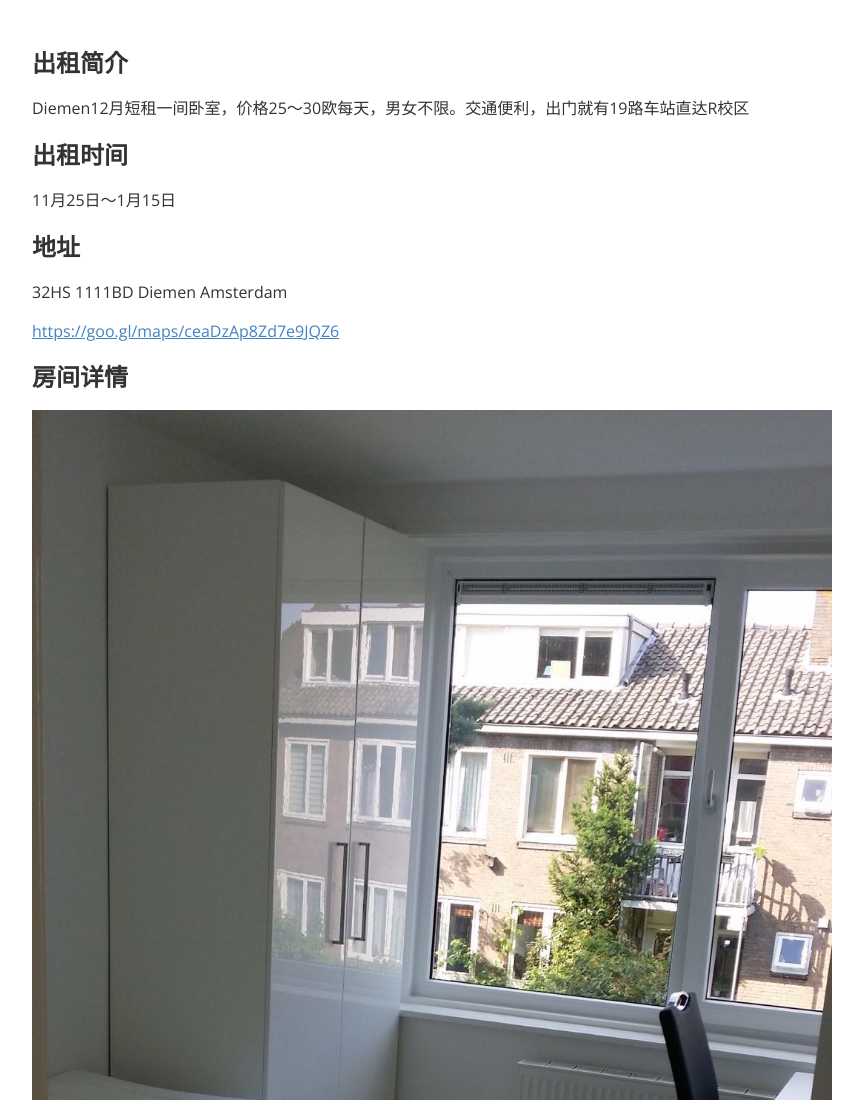
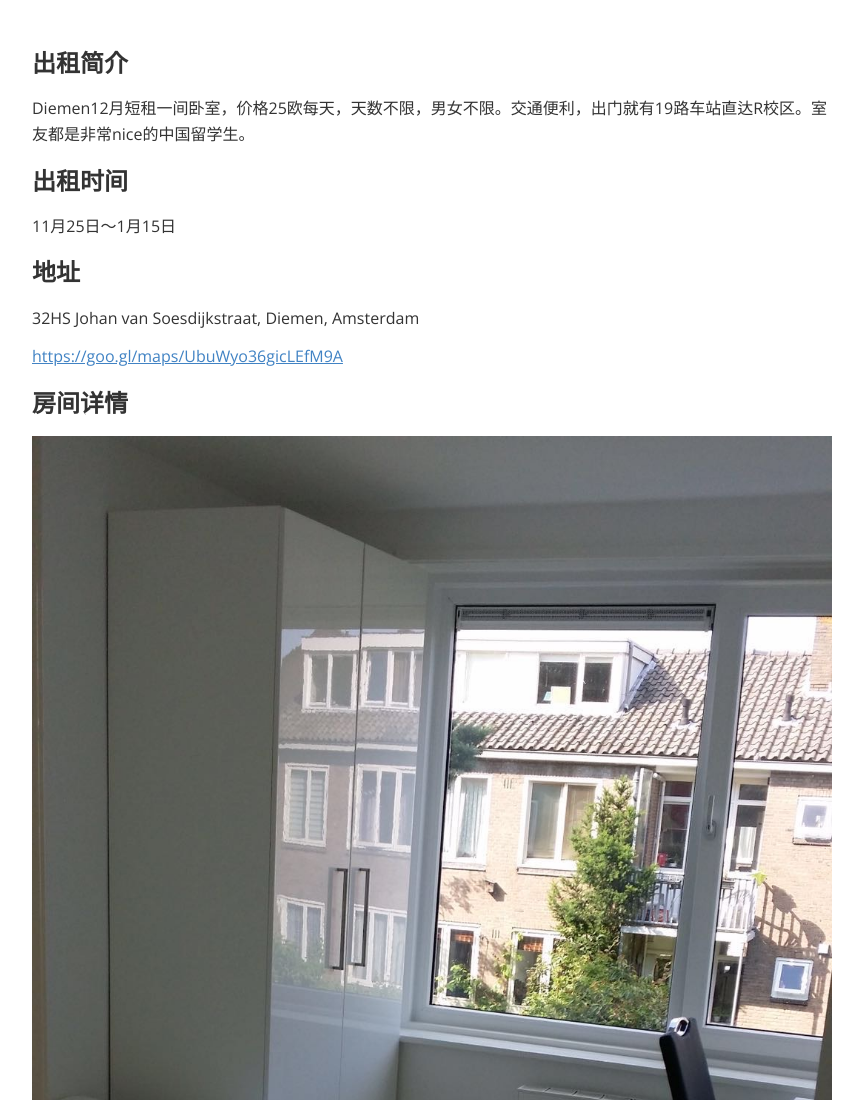
Before and after one commit to Robbie-Luo/Robbie-Luo.github.io, a website: page Rent/index.html in a window 1280 px wide. Shown: the top 1100 px of the page, without its empty margins (208-1071 px from the left). Drawn offline with nearby package versions, Linux system fonts and the light colour scheme.

Commit message:
Update rent info

```diff
--- a/Rent/index.html
+++ b/Rent/index.html
@@ -2,7 +2,7 @@
 <html>
 <head>
 <meta charset='UTF-8'><meta name='viewport' content='width=device-width initial-scale=1'>
-<title>rent</title><link href='https://fonts.loli.net/css?family=Open+Sans:400italic,700italic,700,400&subset=latin,latin-ext' rel='stylesheet' type='text/css' /><style type='text/css'>html {overflow-x: initial !important;}:root { --bg-color: #ffffff; --text-color: #333333; --select-text-bg-color: #B5D6FC; --select-text-font-color: auto; --monospace: "Lucida Console",Consolas,"Courier",monospace; }
+<title>Diemen短租</title><link href='https://fonts.loli.net/css?family=Open+Sans:400italic,700italic,700,400&subset=latin,latin-ext' rel='stylesheet' type='text/css' /><style type='text/css'>html {overflow-x: initial !important;}:root { --bg-color: #ffffff; --text-color: #333333; --select-text-bg-color: #B5D6FC; --select-text-font-color: auto; --monospace: "Lucida Console",Consolas,"Courier",monospace; }
 html { font-size: 14px; background-color: var(--bg-color); color: var(--text-color); font-family: "Helvetica Neue", Helvetica, Arial, sans-serif; -webkit-font-smoothing: antialiased; }
 body { margin: 0px; padding: 0px; height: auto; bottom: 0px; top: 0px; left: 0px; right: 0px; font-size: 1rem; line-height: 1.42857143; overflow-x: hidden; background-image: inherit; background-size: inherit; background-attachment: inherit; background-origin: inherit; background-clip: inherit; background-color: inherit; tab-size: 4; background-position: inherit inherit; background-repeat: inherit inherit; }
 iframe { margin: auto; }
@@ -501,6 +501,6 @@ header, .context-menu, .megamenu-content, footer{
 </style>
 </head>
 <body class='typora-export' >
-<div  id='write'  class = 'is-mac'><h3><a name="出租简介" class="md-header-anchor"></a><span>出租简介</span></h3><p><span>Diemen12月短租一间卧室，价格25～30欧每天，男女不限。交通便利，出门就有19路车站直达R校区</span></p><h3><a name="出租时间" class="md-header-anchor"></a><span>出租时间</span></h3><p><span>11月25日～1月15日</span></p><h3><a name="地址" class="md-header-anchor"></a><span>地址</span></h3><p><span>32HS 1111BD Diemen Amsterdam</span></p><p><a href='https://goo.gl/maps/ceaDzAp8Zd7e9JQZ6' target='_blank' class='url'>https://goo.gl/maps/ceaDzAp8Zd7e9JQZ6</a></p><h3><a name="房间详情" class="md-header-anchor"></a><span>房间详情</span></h3><p><img src="IMG_2806.JPG" referrerpolicy="no-referrer" alt="IMG_2806"></p><p><img src="IMG_2807.JPG" referrerpolicy="no-referrer" alt="IMG_2807"></p><p><img src="IMG_2808.JPG" referrerpolicy="no-referrer" alt="IMG_2808"></p><h3><a name="联系人" class="md-header-anchor"></a><span>联系人</span></h3><p><img src="IMG_2809.JPG" referrerpolicy="no-referrer" alt="IMG_2809"></p></div>
+<div  id='write'  class = 'is-mac'><h3><a name="出租简介" class="md-header-anchor"></a><span>出租简介</span></h3><p><span>Diemen12月短租一间卧室，价格25欧每天，天数不限，男女不限。交通便利，出门就有19路车站直达R校区。室友都是非常nice的中国留学生。</span></p><h3><a name="出租时间" class="md-header-anchor"></a><span>出租时间</span></h3><p><span>11月25日～1月15日</span></p><h3><a name="地址" class="md-header-anchor"></a><span>地址</span></h3><p><span>32HS Johan van Soesdijkstraat, Diemen, Amsterdam</span></p><p><a href='https://goo.gl/maps/UbuWyo36gicLEfM9A' target='_blank' class='url'>https://goo.gl/maps/UbuWyo36gicLEfM9A</a></p><h3><a name="房间详情" class="md-header-anchor"></a><span>房间详情</span></h3><p><img src="IMG_2806.JPG" referrerpolicy="no-referrer" alt="IMG_2806"></p><p><img src="IMG_2807.JPG" referrerpolicy="no-referrer" alt="IMG_2807"></p><p><img src="IMG_2808.JPG" referrerpolicy="no-referrer" alt="IMG_2808"></p><h3><a name="联系人" class="md-header-anchor"></a><span>联系人</span></h3><p><img src="IMG_2809.JPG" referrerpolicy="no-referrer" alt="IMG_2809"></p></div>
 </body>
 </html>
```
